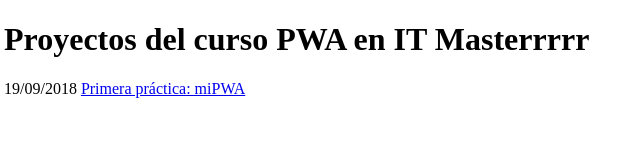
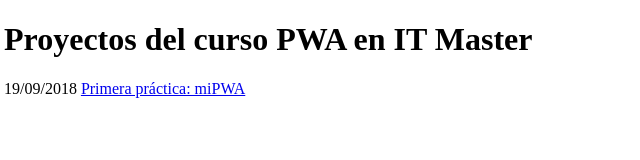
Before and after one commit to miguelxp2010/miguelxp2010.github.io, a plain HTML site: page index.html in a window 1280 px wide. Shown: the full height of the page, 4-644 px from the left. Drawn offline with Linux system fonts and the light colour scheme.

Commit message:
Clase 10

```diff
--- a/index.html
+++ b/index.html
@@ -7,7 +7,7 @@
     <title>Document</title>
 </head>
 <body>
-    <h1>Proyectos del curso PWA en IT Masterrrrr</h1>
+    <h1>Proyectos del curso PWA en IT Master</h1>
     19/09/2018
     <a href="https://miguelxp2010.github.io/miPWA/public">Primera práctica: miPWA</a>
 </body>
```
